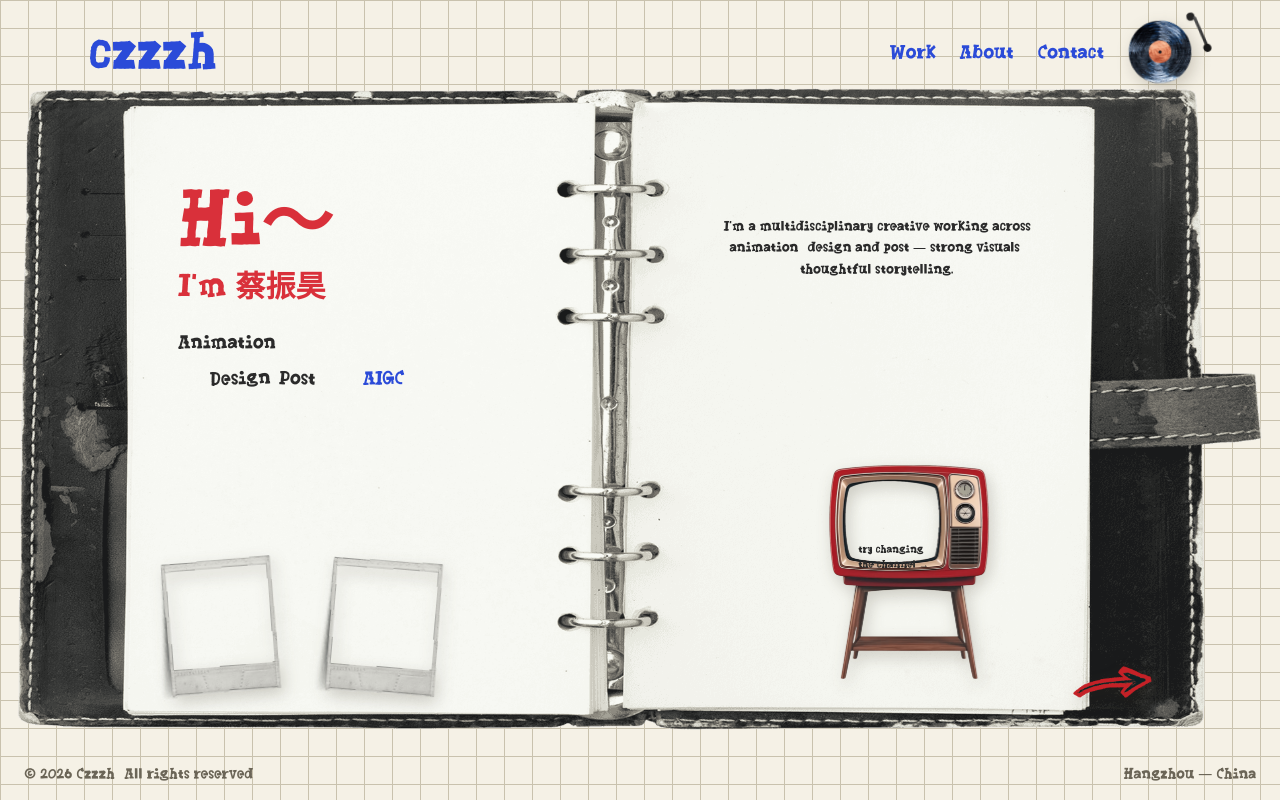
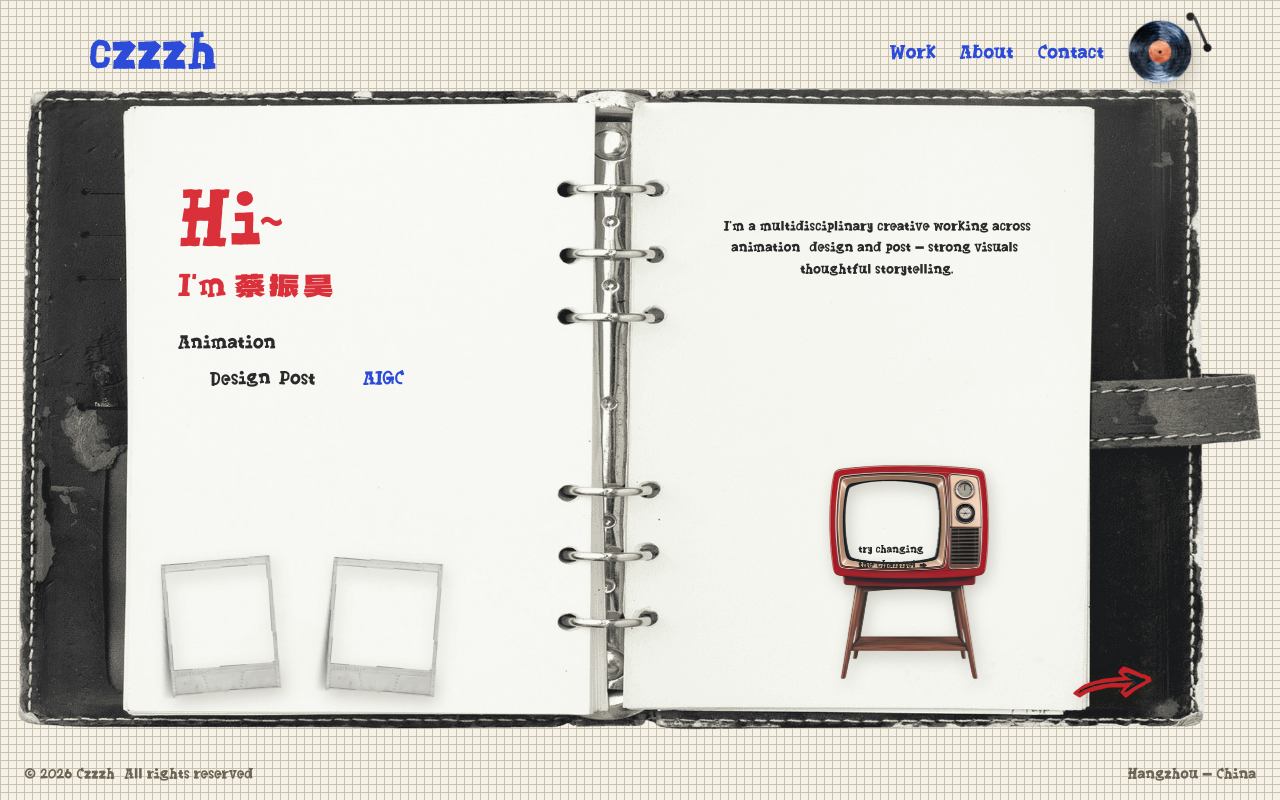
Before and after one commit to MonsterNB1/czzzh-work, a Next.js app: page / in a window 1280 px wide. Built offline with nearby package versions, Linux system fonts and the light colour scheme; a web font is replaced by a local one.

Commit message:
fix: wujie hei as separate family for CJK fallback; tilde size; per-char rotation; grid density

```diff
--- a/src/app/globals.css
+++ b/src/app/globals.css
@@ -8,13 +8,12 @@
   font-display: swap;
   unicode-range: U+0000-024F, U+2000-206F, U+2100-214F, U+2460-24FF, U+FF00-FFEF;
 }
-/* Chinese — Biaoxiaozhi Wujie Hei */
+/* Chinese — Biaoxiaozhi Wujie Hei (own family, used as CJK fallback in stack) */
 @font-face {
-  font-family: "MixedHand";
-  src: url("/fonts/wujie-hei.ttf") format("truetype");
+  font-family: "WujieHei";
+  src: url("/fonts/wujie.woff2") format("woff2");
   font-weight: 400 900;
   font-display: swap;
-  unicode-range: U+3000-303F, U+3400-4DBF, U+4E00-9FFF, U+F900-FAFF;
 }
 
 :root {
@@ -58,7 +57,7 @@ body {
   background-image:
     linear-gradient(var(--paper-line) 1px, transparent 1px),
     linear-gradient(90deg, var(--paper-line) 1px, transparent 1px);
-  background-size: 28px 28px;
+  background-size: 8px 8px;
   background-opacity: 0.35;
 }
 
@@ -74,10 +73,10 @@ body {
 
 /* handwritten helpers */
 .hand {
-  font-family: "MixedHand", "PingFang SC", system-ui, cursive;
+  font-family: "MixedHand", "WujieHei", "PingFang SC", system-ui, cursive;
 }
 .note {
-  font-family: "MixedHand", "PingFang SC", system-ui, cursive;
+  font-family: "MixedHand", "WujieHei", "PingFang SC", system-ui, cursive;
 }
 
 /* tape strip look for polaroids */
--- a/src/app/page.tsx
+++ b/src/app/page.tsx
@@ -18,10 +18,15 @@ export default function Home() {
         {/* big "Hi, I'm" + smaller name, left aligned */}
         <div className="absolute" style={{ left: "13%", top: "15%" }}>
           <p className="hand text-5xl sm:text-7xl font-bold text-marker leading-none">
-            Hi～
+            Hi<span className="text-[0.3em] align-middle -mt-2 inline-block">～</span>
           </p>
           <h1 className="hand text-2xl sm:text-3xl font-bold text-marker mt-3">
-            I&apos;m 蔡振昊
+            I&apos;m{" "}
+            <span className="tracking-[0.12em] inline-flex">
+              <span className="inline-block -rotate-3">蔡</span>
+              <span className="inline-block rotate-2">振</span>
+              <span className="inline-block -rotate-1">昊</span>
+            </span>
           </h1>
 
           {/* four directions, hand-placed */}
```
Also changed, not shown: public/fonts/wujie.woff2 (added), 1 other file (tests, documents, lock files or other folders).
